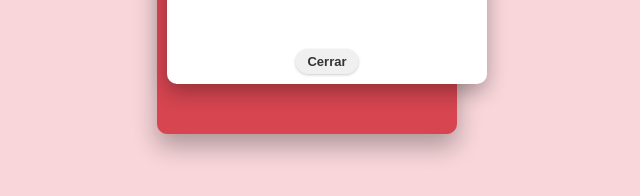
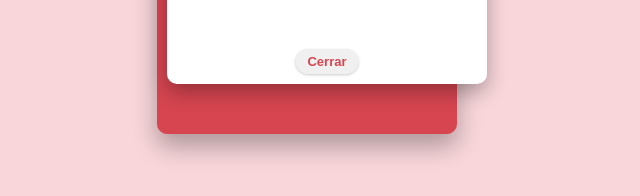
Before and after one commit to Kouravi/CardRe, a plain HTML site: page src/index.html in a window 1280 px wide. Both pictures are taken after a click on the button "Abrir". Shown: the part 376-572 px from the top of the page, 333-973 px from the left. Drawn offline with Linux system fonts and the light colour scheme.

Commit message:
actualización 1 archivo style.css

```diff
--- a/src/style.css
+++ b/src/style.css
@@ -166,7 +166,7 @@ body {
   border-radius: 20px;
   cursor: pointer;
   font-weight: bold;
-  color: #333;
+  color: #d64550;
   font-size: 13px;
   box-shadow: 0 1px 3px rgba(0, 0, 0, 0.2);
   display: none;
```
